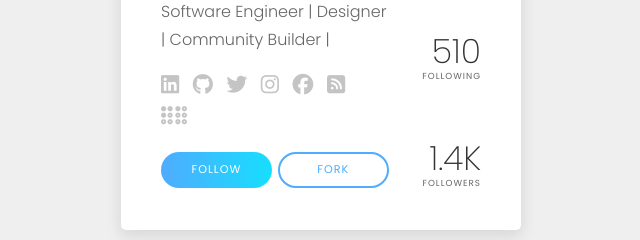
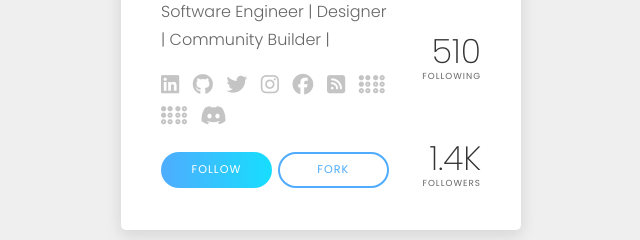
Before and after one commit to Shahzaibfardeen/My_Profile_Card, a plain HTML site: page index.html in a window 1280 px wide. Shown: the part 481-721 px from the top of the page, 319-959 px from the left. Drawn offline with Linux system fonts and the light colour scheme.

Commit message:
Hashnode Link updated

```diff
--- a/index.html
+++ b/index.html
@@ -69,12 +69,20 @@
                             <i class="fab fa-facebook"></i>
                         </a>
 
-                        <a href="https://hashnode.com/@Shazzz" target="_blank" class="icon">
+                        <a href="https://hashnode.com/@Shahzaibfardeen" target="_blank" class="icon">
                             <i class="fa fa-rss-square" aria-hidden="true"></i>
                         </a>
 
                         <a href="https://www.polywork.com/shahzaibfardeen" target="_blank" class="icon">
                             <i class="fa fa-braille"></i>
+                        </a>
+
+                        <a href="https://www.polywork.com/shahzaibfardeen" target="_blank" class="icon">
+                            <i class="fa fa-braille"></i>
+                        </a>
+
+                        <a href="https://www.polywork.com/shahzaibfardeen" target="_blank" class="icon">
+                            <i class="fa-brands fa-discord"></i>
                         </a>
 
                     </div>
```
